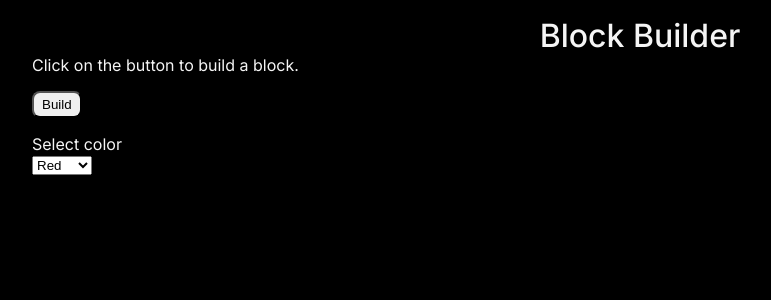
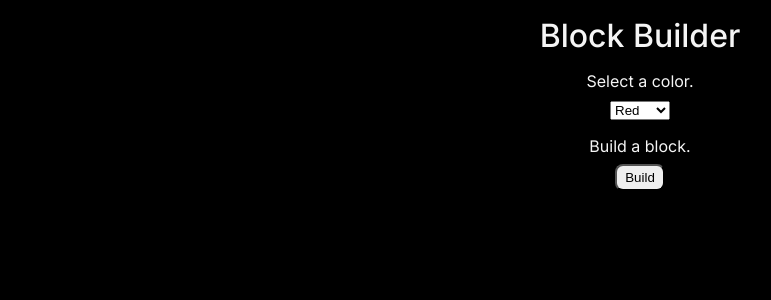
Before and after one commit to franco-ortega/block-builder, a Next.js app: page / in a window 1280 px wide. Shown: the top 300 px of the page, without its empty margins (0-771 px from the left). Built offline with nearby package versions, Linux system fonts and the light colour scheme.

Commit message:
place color select above build button

```diff
--- a/components/builder/Builder.jsx
+++ b/components/builder/Builder.jsx
@@ -21,14 +21,15 @@ export default function Builder() {
   return (
     <main className={styles.Builder}>
       <section>
-        <p>Click on the button to build a block.</p>
-        <button onClick={addBlock}>Build</button>
-        <p>Select color</p>
+        <p>Select a color.</p>
         <select onChange={(e) => setBlockColor(e.target.value)}>
           <option value='red'>Red</option>
           <option value='green'>Green</option>
           <option value='blue'>Blue</option>
         </select>
+
+        <p>Build a block.</p>
+        <button onClick={addBlock}>Build</button>
       </section>
       <section>
         {blocks.map(({ id, color }) => (
--- a/components/builder/Builder.module.css
+++ b/components/builder/Builder.module.css
@@ -1,8 +1,13 @@
-.Builder {
+.Builder section:first-child {
+  text-align: center;
+}
+
+.Builder section p {
+  padding-top: 1rem;
+  padding-bottom: 0.5rem;
 }
 
 .Builder button {
-  margin-block: 1rem;
   padding: 0.25rem 0.5rem;
   border-radius: 0.5rem;
 }
```
